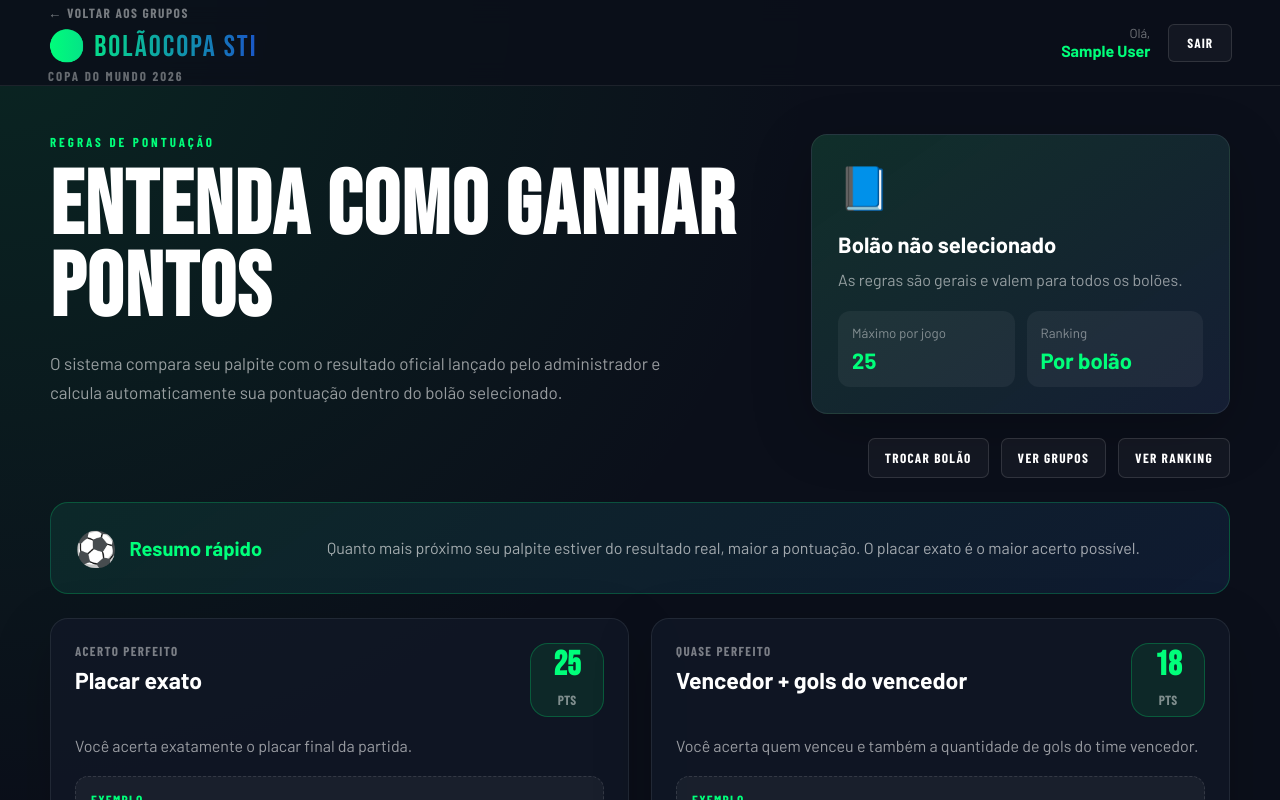
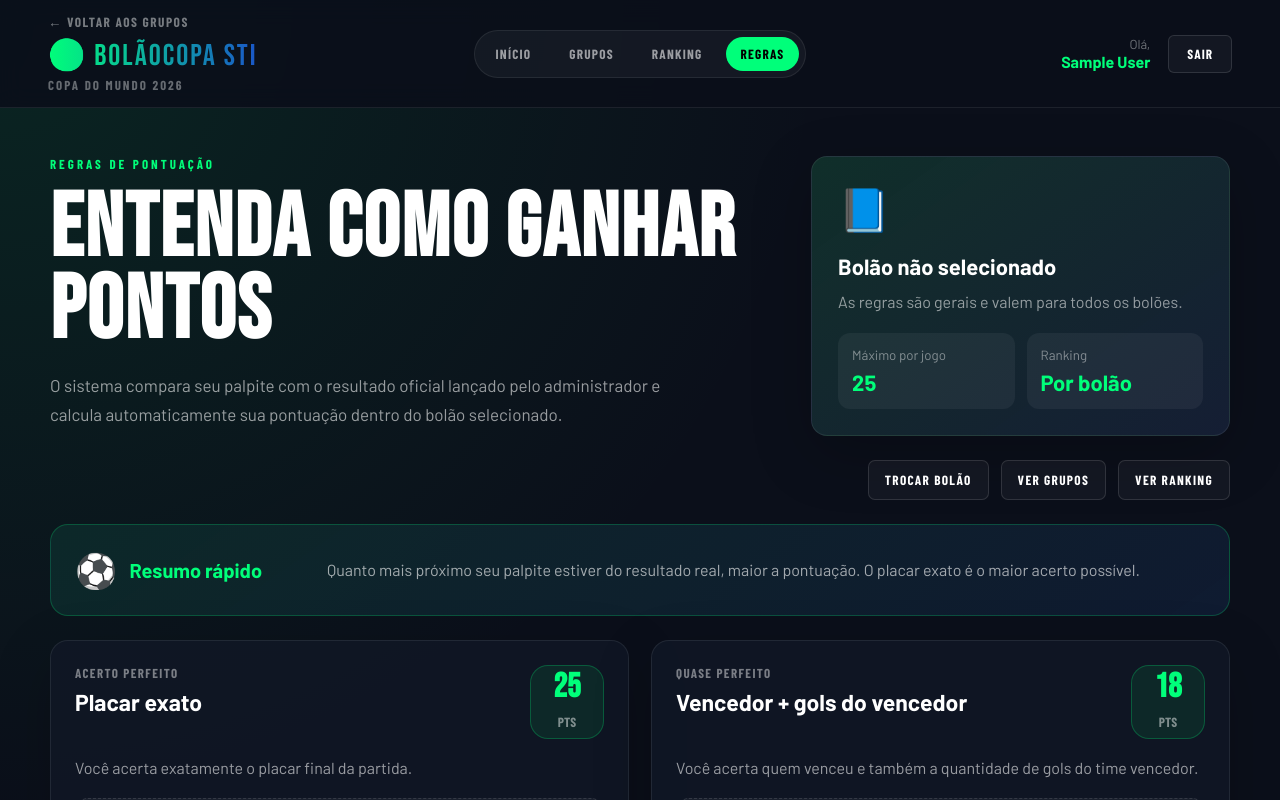
Before and after one commit to mf-barbosa/bolao-copa-sti, a React app in the folder frontend/: page /rules in a window 1280 px wide. Shown: the top 800 px of the page. Built offline with nearby package versions, Linux system fonts and the light colour scheme; sample sign-in values are in the browser's storage; the HTML template or start-up script is replaced by a standard one.

Commit message:
refactor: cria navegacao principal reutilizavel

```diff
--- /dev/null
+++ b/frontend/src/components/AppHeader.jsx
@@ -0,0 +1,106 @@
+import { useLocation, useNavigate } from 'react-router-dom';
+
+import { getCurrentUser, logout } from '../auth/authService';
+
+import '../styles/appHeader.css';
+
+function AppHeader({
+  backLabel,
+  onBack,
+}) {
+  const navigate = useNavigate();
+  const location = useLocation();
+
+  const user = getCurrentUser();
+
+  const userName = user?.name || 'Jogador';
+  const isAdmin = Boolean(user?.is_admin);
+
+  function handleLogout() {
+    logout();
+    localStorage.removeItem('bolao_selected_pool');
+    localStorage.removeItem('bolao_selected_group');
+
+    navigate('/', { replace: true });
+  }
+
+  function handleNavigate(path) {
+    navigate(path);
+  }
+
+  function isActive(path) {
+    if (path === '/groups') {
+      return location.pathname.startsWith('/groups');
+    }
+
+    return location.pathname === path;
+  }
+
+  return (
+    <header className="app-header">
+      <div className="app-header-left">
+        {backLabel && onBack && (
+          <button type="button" className="app-back-button" onClick={onBack}>
+            ← {backLabel}
+          </button>
+        )}
+
+        <span className="app-logo">⚽ BolãoCopa STI</span>
+        <p>Copa do Mundo 2026</p>
+      </div>
+
+      <nav className="app-nav">
+        <button
+          type="button"
+          className={isActive('/dashboard') ? 'active' : ''}
+          onClick={() => handleNavigate('/dashboard')}
+        >
+          Início
+        </button>
+
+        <button
+          type="button"
+          className={isActive('/groups') ? 'active' : ''}
+          onClick={() => handleNavigate('/groups')}
+        >
+          Grupos
+        </button>
+
+        <button
+          type="button"
+          className={isActive('/ranking') ? 'active' : ''}
+          onClick={() => handleNavigate('/ranking')}
+        >
+          Ranking
+        </button>
+
+        <button
+          type="button"
+          className={isActive('/rules') ? 'active' : ''}
+          onClick={() => handleNavigate('/rules')}
+        >
+          Regras
+        </button>
+
+        {isAdmin && (
+          <button type="button" disabled title="Será implementado na área admin">
+            Gerenciar
+          </button>
+        )}
+      </nav>
+
+      <div className="app-user-area">
+        <div className="app-user">
+          <span>Olá,</span>
+          <strong>{userName}</strong>
+        </div>
+
+        <button type="button" onClick={handleLogout}>
+          Sair
+        </button>
+      </div>
+    </header>
+  );
+}
+
+export default AppHeader;
--- a/frontend/src/pages/DashboardPage.jsx
+++ b/frontend/src/pages/DashboardPage.jsx
@@ -2,7 +2,8 @@ import { useEffect, useState } from 'react';
 import { useNavigate } from 'react-router-dom';
 
 import api from '../api/api';
-import { getCurrentUser, logout } from '../auth/authService';
+import { getCurrentUser } from '../auth/authService';
+import AppHeader from '../components/AppHeader';
 
 import '../styles/dashboard.css';
 
@@ -21,7 +22,6 @@ function DashboardPage() {
   const [message, setMessage] = useState('');
   const [error, setError] = useState('');
 
-  const userName = user?.name || 'Jogador';
   const isAdmin = Boolean(user?.is_admin);
 
   useEffect(() => {
@@ -54,13 +54,6 @@ function DashboardPage() {
     } finally {
       setLoadingPools(false);
     }
-  }
-
-  function handleLogout() {
-    logout();
-    localStorage.removeItem('bolao_selected_pool');
-    localStorage.removeItem('bolao_selected_group');
-    navigate('/', { replace: true });
   }
 
   function handleSelectPool(pool) {
@@ -129,23 +122,7 @@ function DashboardPage() {
 
   return (
     <div className="dashboard-page">
-      <header className="dashboard-header">
-        <div>
-          <span className="dashboard-logo">⚽ BolãoCopa STI</span>
-          <p>Copa do Mundo 2026</p>
-        </div>
-
-        <div className="dashboard-user-area">
-          <div className="dashboard-user">
-            <span>Olá,</span>
-            <strong>{userName}</strong>
-          </div>
-
-          <button type="button" onClick={handleLogout}>
-            Sair
-          </button>
-        </div>
-      </header>
+      <AppHeader />
 
       <main className="dashboard-main">
         <section className="dashboard-hero">
--- a/frontend/src/pages/RankingPage.jsx
+++ b/frontend/src/pages/RankingPage.jsx
@@ -3,6 +3,7 @@ import { useNavigate } from 'react-router-dom';
 
 import api from '../api/api';
 import { getCurrentUser, logout } from '../auth/authService';
+import AppHeader from '../components/AppHeader';
 
 import '../styles/ranking.css';
 
@@ -105,13 +106,6 @@ function RankingPage() {
     navigate('/dashboard');
   }
 
-  function handleLogout() {
-    logout();
-    localStorage.removeItem('bolao_selected_pool');
-    localStorage.removeItem('bolao_selected_group');
-    navigate('/', { replace: true });
-  }
-
   function handleRefresh() {
     const pool = apiPool || selectedPool;
 
@@ -144,31 +138,7 @@ function RankingPage() {
 
   return (
     <div className="ranking-page">
-      <header className="ranking-header">
-        <div>
-          <button
-            type="button"
-            className="back-button"
-            onClick={handleBackToGroups}
-          >
-            ← Voltar aos grupos
-          </button>
-
-          <span className="ranking-logo">⚽ BolãoCopa STI</span>
-          <p>Copa do Mundo 2026</p>
-        </div>
-
-        <div className="ranking-user-area">
-          <div className="ranking-user">
-            <span>Olá,</span>
-            <strong>{userName}</strong>
-          </div>
-
-          <button type="button" onClick={handleLogout}>
-            Sair
-          </button>
-        </div>
-      </header>
+      <AppHeader backLabel="Voltar aos grupos" onBack={handleBackToGroups} />
 
       <main className="ranking-main">
         <section className="ranking-hero">
--- a/frontend/src/pages/RulesPage.jsx
+++ b/frontend/src/pages/RulesPage.jsx
@@ -1,7 +1,7 @@
 import { useEffect, useMemo, useState } from 'react';
 import { useNavigate } from 'react-router-dom';
 
-import { getCurrentUser, logout } from '../auth/authService';
+import AppHeader from '../components/AppHeader';
 
 import '../styles/rules.css';
 
@@ -9,8 +9,7 @@ const SCORE_RULES = [
   {
     points: 25,
     title: 'Placar exato',
-    description:
-      'Você acerta exatamente o placar final da partida.',
+    description: 'Você acerta exatamente o placar final da partida.',
     example: 'Palpite: Brasil 2 x 1 Argentina • Resultado: Brasil 2 x 1 Argentina',
     tag: 'Acerto perfeito',
   },
@@ -82,11 +81,7 @@ const GENERAL_RULES = [
 function RulesPage() {
   const navigate = useNavigate();
 
-  const user = getCurrentUser();
-
   const [selectedPool, setSelectedPool] = useState(null);
-
-  const userName = user?.name || 'Jogador';
 
   useEffect(() => {
     const storedPool = localStorage.getItem('bolao_selected_pool');
@@ -116,40 +111,9 @@ function RulesPage() {
     navigate('/ranking');
   }
 
-  function handleLogout() {
-    logout();
-    localStorage.removeItem('bolao_selected_pool');
-    localStorage.removeItem('bolao_selected_group');
-    navigate('/', { replace: true });
-  }
-
   return (
     <div className="rules-page">
-      <header className="rules-header">
-        <div>
-          <button
-            type="button"
-            className="back-button"
-            onClick={handleBackToGroups}
-          >
-            ← Voltar aos grupos
-          </button>
-
-          <span className="rules-logo">⚽ BolãoCopa STI</span>
-          <p>Copa do Mundo 2026</p>
-        </div>
-
-        <div className="rules-user-area">
-          <div className="rules-user">
-            <span>Olá,</span>
-            <strong>{userName}</strong>
-          </div>
-
-          <button type="button" onClick={handleLogout}>
-            Sair
-          </button>
-        </div>
-      </header>
+      <AppHeader backLabel="Voltar aos grupos" onBack={handleBackToGroups} />
 
       <main className="rules-main">
         <section className="rules-hero">
--- /dev/null
+++ b/frontend/src/styles/appHeader.css
@@ -0,0 +1,179 @@
+@import url('https://fonts.googleapis.com/css2?family=Bebas+Neue&family=Barlow+Condensed:wght@400;600;700&family=Barlow:wght@400;500;600;700&display=swap');
+
+:root {
+  --verde: #00a651;
+  --verde-neon: #00ff7a;
+  --vermelho: #e8192c;
+  --azul-light: #1a56c8;
+  --branco: #ffffff;
+  --borda: rgba(255, 255, 255, 0.08);
+}
+
+.app-header {
+  min-height: 86px;
+  padding: 14px 48px;
+  display: grid;
+  grid-template-columns: minmax(220px, 1fr) auto minmax(220px, 1fr);
+  align-items: center;
+  gap: 28px;
+  border-bottom: 1px solid var(--borda);
+  background: rgba(11, 15, 26, 0.9);
+  backdrop-filter: blur(12px);
+}
+
+.app-header-left {
+  display: flex;
+  flex-direction: column;
+  align-items: flex-start;
+}
+
+.app-back-button {
+  display: inline-flex;
+  margin-bottom: 7px;
+  background: none;
+  border: none;
+  color: rgba(255, 255, 255, 0.45);
+  cursor: pointer;
+  font-family: 'Barlow Condensed', sans-serif;
+  font-weight: 700;
+  letter-spacing: 1.5px;
+  text-transform: uppercase;
+}
+
+.app-back-button:hover {
+  color: var(--verde-neon);
+}
+
+.app-logo {
+  display: block;
+  font-family: 'Bebas Neue', sans-serif;
+  font-size: 30px;
+  letter-spacing: 2px;
+  background: linear-gradient(90deg, var(--verde-neon), var(--azul-light));
+  -webkit-background-clip: text;
+  background-clip: text;
+  -webkit-text-fill-color: transparent;
+}
+
+.app-header-left p {
+  margin-top: 3px;
+  color: rgba(255, 255, 255, 0.38);
+  font-family: 'Barlow Condensed', sans-serif;
+  font-weight: 700;
+  letter-spacing: 2px;
+  text-transform: uppercase;
+  font-size: 13px;
+}
+
+.app-nav {
+  display: flex;
+  align-items: center;
+  justify-content: center;
+  gap: 8px;
+  padding: 6px;
+  border-radius: 999px;
+  background: rgba(255, 255, 255, 0.045);
+  border: 1px solid rgba(255, 255, 255, 0.08);
+}
+
+.app-nav button {
+  border: none;
+  border-radius: 999px;
+  background: transparent;
+  color: rgba(255, 255, 255, 0.58);
+  padding: 9px 15px;
+  cursor: pointer;
+  font-family: 'Barlow Condensed', sans-serif;
+  font-weight: 700;
+  letter-spacing: 1.2px;
+  text-transform: uppercase;
+  transition: 0.2s;
+}
+
+.app-nav button:hover {
+  color: var(--verde-neon);
+  background: rgba(0, 166, 81, 0.08);
+}
+
+.app-nav button.active {
+  color: #000;
+  background: var(--verde-neon);
+}
+
+.app-nav button:disabled {
+  opacity: 0.45;
+  cursor: not-allowed;
+}
+
+.app-user-area {
+  display: flex;
+  align-items: center;
+  justify-content: flex-end;
+  gap: 18px;
+}
+
+.app-user {
+  display: flex;
+  flex-direction: column;
+  text-align: right;
+}
+
+.app-user span {
+  color: rgba(255, 255, 255, 0.42);
+  font-size: 13px;
+}
+
+.app-user strong {
+  color: var(--verde-neon);
+  font-size: 16px;
+}
+
+.app-user-area > button {
+  border: 1px solid rgba(255, 255, 255, 0.12);
+  background: rgba(255, 255, 255, 0.04);
+  color: var(--branco);
+  padding: 10px 18px;
+  border-radius: 6px;
+  cursor: pointer;
+  font-family: 'Barlow Condensed', sans-serif;
+  font-weight: 700;
+  letter-spacing: 1px;
+  text-transform: uppercase;
+  transition: 0.2s;
+}
+
+.app-user-area > button:hover {
+  border-color: var(--vermelho);
+  color: var(--vermelho);
+}
+
+@media (max-width: 1100px) {
+  .app-header {
+    grid-template-columns: 1fr;
+    align-items: flex-start;
+    padding: 18px 24px;
+  }
+
+  .app-nav {
+    width: 100%;
+    justify-content: flex-start;
+    overflow-x: auto;
+    border-radius: 14px;
+  }
+
+  .app-user-area {
+    width: 100%;
+    justify-content: space-between;
+  }
+
+  .app-user {
+    text-align: left;
+  }
+}
+
+@media (max-width: 600px) {
+  .app-nav button {
+    padding: 9px 12px;
+    font-size: 13px;
+  }
+}
```
Also changed, not shown: frontend/src/pages/GroupMatchesPage.jsx (+14 -42 lines), frontend/src/pages/GroupsPage.jsx (+3 -37 lines).
